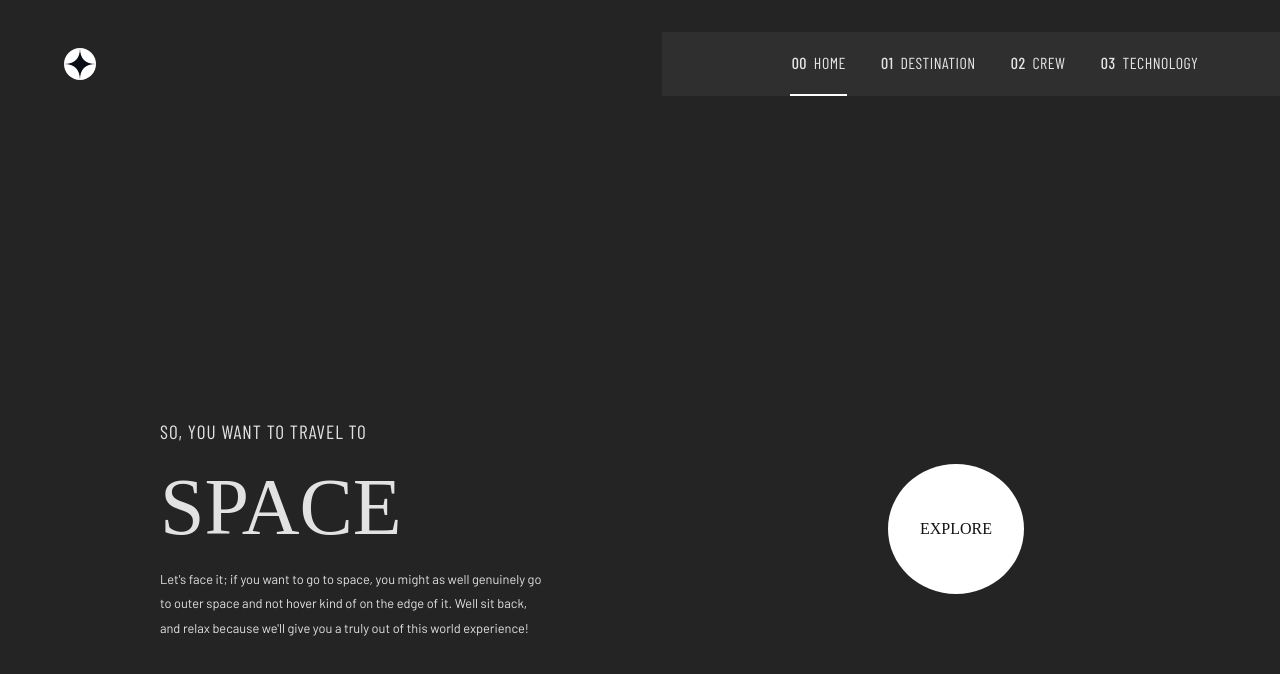
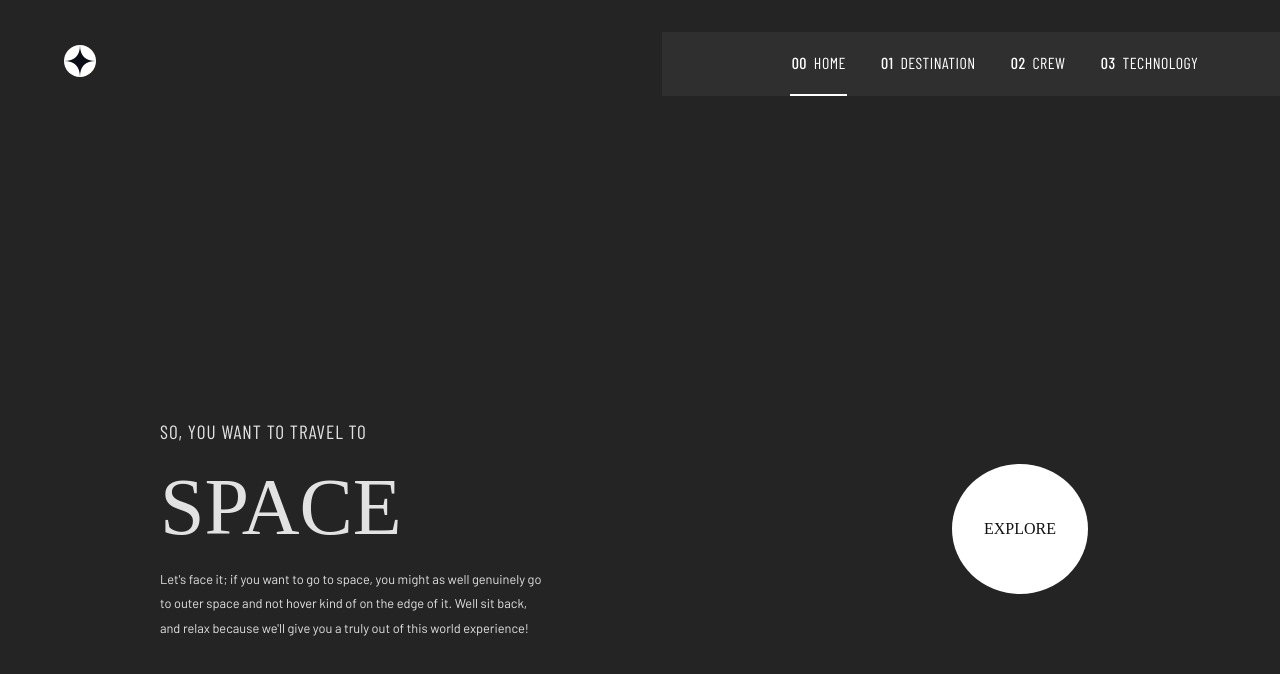
Before and after one commit to aditiintechk/space-exploration-site, a React (Vite) app: page / in a window 1280 px wide. Shown: the top 674 px of the page. Built offline with nearby package versions, Linux system fonts and the light colour scheme; a web font is replaced by a local one.

Commit message:
add react routes to homepage

```diff
--- a/package.json
+++ b/package.json
@@ -11,7 +11,8 @@
   },
   "dependencies": {
     "react": "^18.3.1",
-    "react-dom": "^18.3.1"
+    "react-dom": "^18.3.1",
+    "react-router-dom": "^6.25.1"
   },
   "devDependencies": {
     "@types/react": "^18.3.3",
--- a/src/App.css
+++ b/src/App.css
@@ -39,6 +39,12 @@ header {
 
 .item {
 	padding: 1.2em 0.1em;
+	text-decoration: none;
+	color: #fff;
+}
+
+.item:hover {
+	opacity: 0.8;
 }
 
 .activeStyles {
@@ -56,6 +62,7 @@ header {
 	display: flex;
 	justify-content: space-between;
 	align-items: center;
+	max-width: 1200px;
 	width: 75%;
 	margin: 0 auto;
 	position: absolute;
@@ -90,7 +97,7 @@ header {
 .explore-btn {
 	font-family: 'Bellefair', serif;
 	text-align: center;
-	margin-right: 6em;
+	margin-right: 2em;
 	padding: 3.5rem 2rem;
 	background-color: #fff;
 	color: #111;
--- a/src/App.jsx
+++ b/src/App.jsx
@@ -1,12 +1,18 @@
+import { BrowserRouter, Routes, Route, Link } from 'react-router-dom'
 import './App.css'
 import Header from './components/Header.jsx'
 import Home from './pages/Home.jsx'
+import Layout from './components/Layout.jsx'
+
 function App() {
 	return (
-		<>
-			<Header />
-			<Home />
-		</>
+		<BrowserRouter>
+			<Routes>
+				<Route path='/' element={<Layout />}>
+					<Route index element={<Home />} />
+				</Route>
+			</Routes>
+		</BrowserRouter>
 	)
 }
 
--- a/src/components/Header.jsx
+++ b/src/components/Header.jsx
@@ -1,23 +1,26 @@
 import logo from '../assets/logo.svg'
+import { Link, NavLink } from 'react-router-dom'
 
 export default function Header() {
 	return (
 		<header>
-			<img src={logo} alt='logo' className='logo' />
+			<Link to='/'>
+				<img src={logo} alt='logo' className='logo' />
+			</Link>
 			<nav>
 				<ul className='nav-items'>
-					<li className='item activeStyles'>
+					<NavLink to='/' className='item activeStyles'>
 						<span>00</span> HOME
-					</li>
-					<li className='item'>
+					</NavLink>
+					<NavLink to='/destination' className='item'>
 						<span>01</span> DESTINATION
-					</li>
-					<li className='item'>
+					</NavLink>
+					<NavLink to='/crew' className='item'>
 						<span>02</span> CREW
-					</li>
-					<li className='item'>
+					</NavLink>
+					<NavLink to='/technology' className='item'>
 						<span>03</span> TECHNOLOGY
-					</li>
+					</NavLink>
 				</ul>
 			</nav>
 		</header>
--- /dev/null
+++ b/src/components/Layout.jsx
@@ -0,0 +1,13 @@
+import { Outlet } from 'react-router-dom'
+import Header from './Header.jsx'
+
+export default function Layout() {
+	return (
+		<div className='site-wrapper'>
+			<Header />
+			<main>
+				<Outlet />
+			</main>
+		</div>
+	)
+}
```
Also changed, not shown: 1 other file (tests, documents, lock files or other folders).
